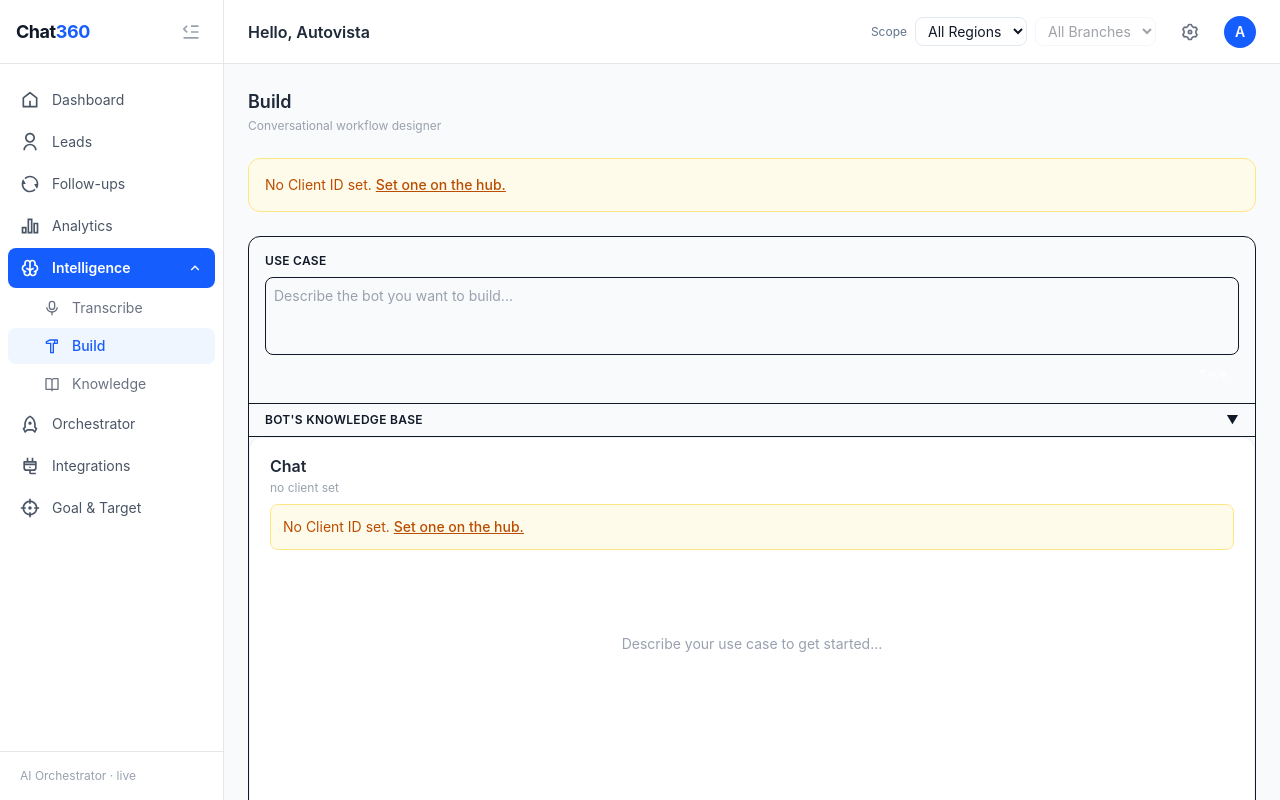
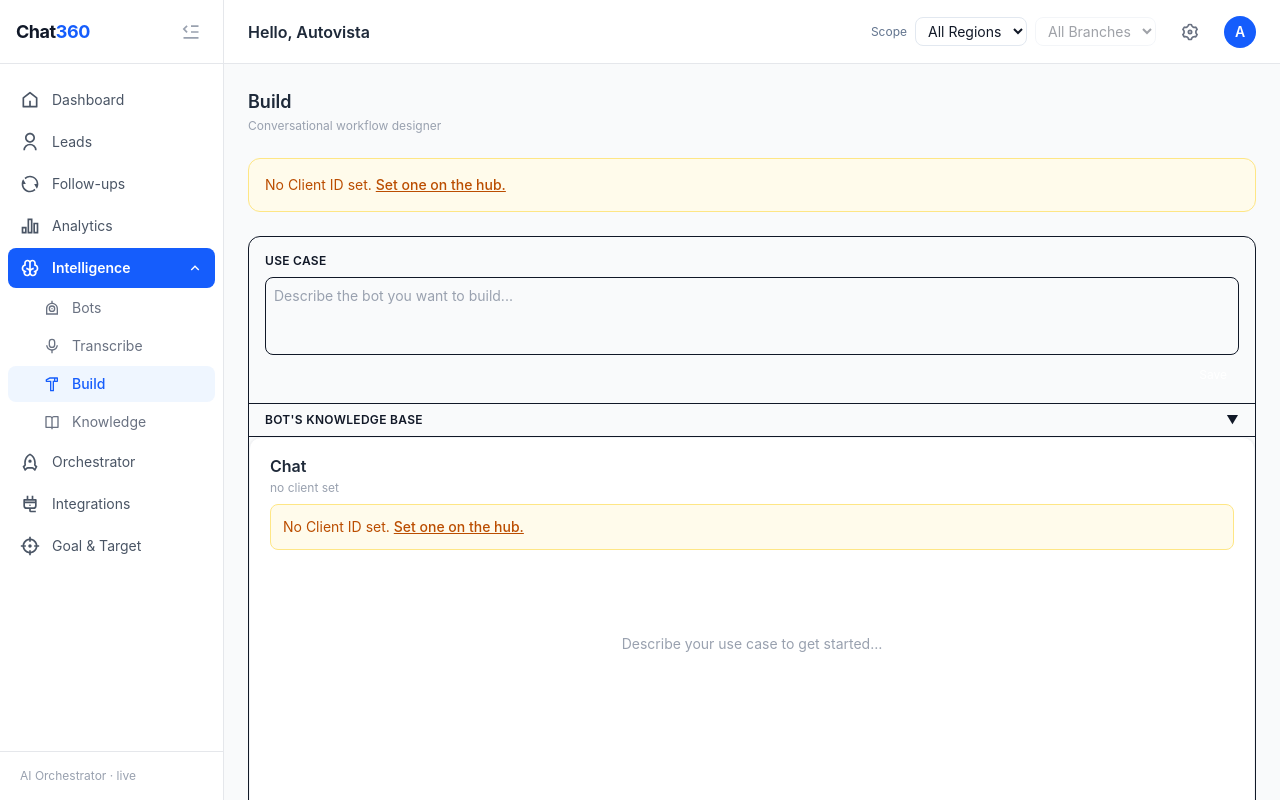
Before and after one commit to nestcub/agentic_voicebots_c360, a Next.js app in the folder dashboard/: page /intelligence/build in a window 1280 px wide. Shown: the top 800 px of the page. Built offline with nearby package versions, Linux system fonts and the light colour scheme.

Commit message:
update sidebar: add Bots entry to Intelligence sub-nav

```diff
--- a/dashboard/components/Sidebar.tsx
+++ b/dashboard/components/Sidebar.tsx
@@ -19,6 +19,7 @@
   RiMicLine,
   RiHammerLine,
   RiBookOpenLine,
+  RiRobotLine,
   RiArrowDownSLine,
   RiArrowUpSLine,
 } from "react-icons/ri";
@@ -37,9 +38,10 @@
 ];
 
 const INTELLIGENCE_SUB = [
-  { href: "/intelligence/transcribe", label: "Transcribe", Icon: RiMicLine },
-  { href: "/intelligence/build",      label: "Build",      Icon: RiHammerLine },
-  { href: "/intelligence/knowledge",  label: "Knowledge",  Icon: RiBookOpenLine },
+  { href: "/intelligence",            label: "Bots",       Icon: RiRobotLine,   exact: true },
+  { href: "/intelligence/transcribe", label: "Transcribe", Icon: RiMicLine,     exact: false },
+  { href: "/intelligence/build",      label: "Build",      Icon: RiHammerLine,  exact: false },
+  { href: "/intelligence/knowledge",  label: "Knowledge",  Icon: RiBookOpenLine, exact: false },
 ];
 
 export function Sidebar() {
@@ -136,8 +138,8 @@
           {/* Sub-items — only when sidebar is open and group is open */}
           {isOpen && intelligenceOpen && (
             <div className="mt-0.5 space-y-0.5">
-              {INTELLIGENCE_SUB.map(({ href, label, Icon }) => {
-                const active = pathname.startsWith(href);
+              {INTELLIGENCE_SUB.map(({ href, label, Icon, exact }) => {
+                const active = exact ? pathname === href : pathname.startsWith(href);
                 return (
                   <Link
                     key={href}
```
